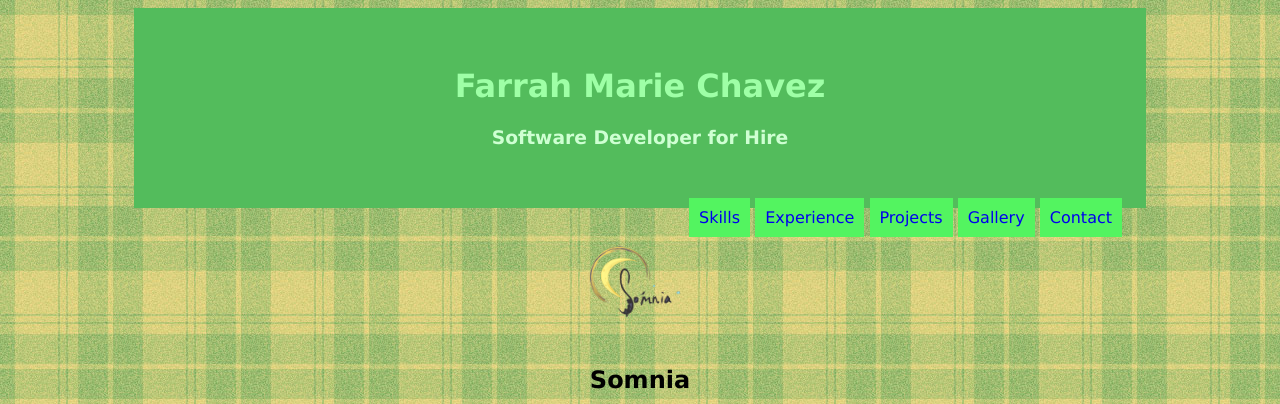
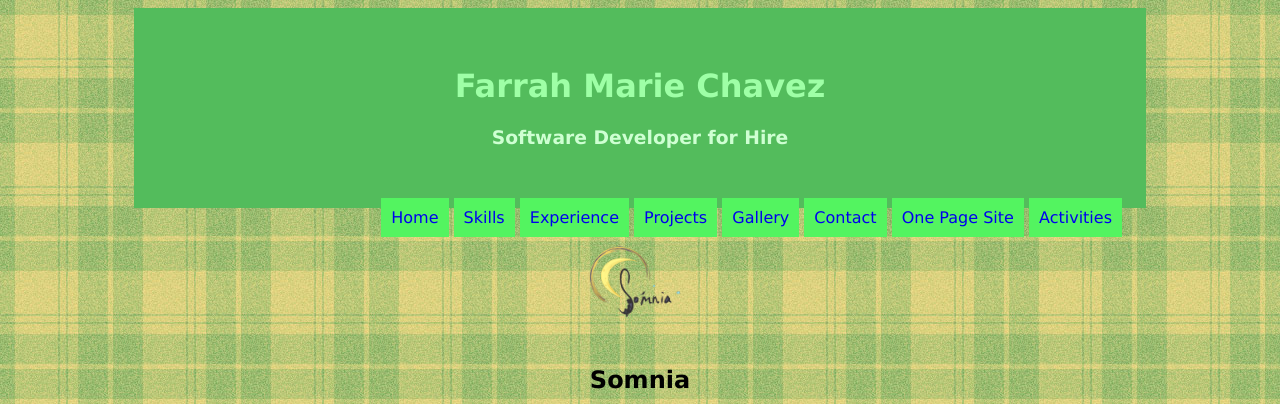
Before and after one commit to PangWasHere/personal_website_HTML, a plain HTML site: page developer-somnia.html in a window 1280 px wide. Shown: the top 404 px of the page. Drawn offline with Linux system fonts and the light colour scheme.

Commit message:
Update links in projects webpages

```diff
--- a/developer-somnia.html
+++ b/developer-somnia.html
@@ -12,11 +12,14 @@
 			<center><h1 style="color:#9effa6;">Farrah Marie Chavez</h1><h3 style="color:#ceffd2;">Software Developer for Hire</h3></center>
 			</div></center>
 			<nav align=right style="padding-right:150px;">
-				<a href="#skills" style="text-decoration:none;"><span style="background-color:#53f460; padding:10;">Skills</span></a>
-				<a href="#experience"  style="text-decoration:none;"><span style="background-color:#53f460; padding:10;">Experience</span></a>
-				<a href="#projects"  style="text-decoration:none;"><span style="background-color:#53f460; padding:10;">Projects</span></a>
-				<a href="#gallery" style="text-decoration:none;"><span style="background-color:#53f460; padding:10;">Gallery</span></a>
-				<a href="#contact" style="text-decoration:none;"><span style="background-color:#53f460; padding:10;">Contact</span></a>
+				<a href="personal_website_multi_tabs.html" style="text-decoration:none;"><span style="background-color:#53f460; padding:10;">Home</span></a>
+				<a href="personal_website_multi_tabs_skills.html" style="text-decoration:none;"><span style="background-color:#53f460; padding:10;">Skills</span></a>
+				<a href="personal_website_multi_tabs_experience.html"  style="text-decoration:none;"><span style="background-color:#53f460; padding:10;">Experience</span></a>
+				<a href="personal_website_multi_tabs_projects.html"  style="text-decoration:none;"><span style="background-color:#53f460; padding:10;">Projects</span></a>
+				<a href="personal_website_multi_tabs_gallery.html" style="text-decoration:none;"><span style="background-color:#53f460; padding:10;">Gallery</span></a>
+				<a href="personal_website_multi_tabs_contact.html" style="text-decoration:none;"><span style="background-color:#53f460; padding:10;">Contact</span></a>
+				<a href="personal_website_one_page.html" style="text-decoration:none;"><span style="background-color:#53f460; padding:10;">One Page Site</span></a>
+				<a href="activities.html" style="text-decoration:none;"><span style="background-color:#53f460; padding:10;">Activities</span></a>
 			</nav>
 		</header>
 
```
Also changed, not shown: developer-struct.html (+8 -5 lines).
